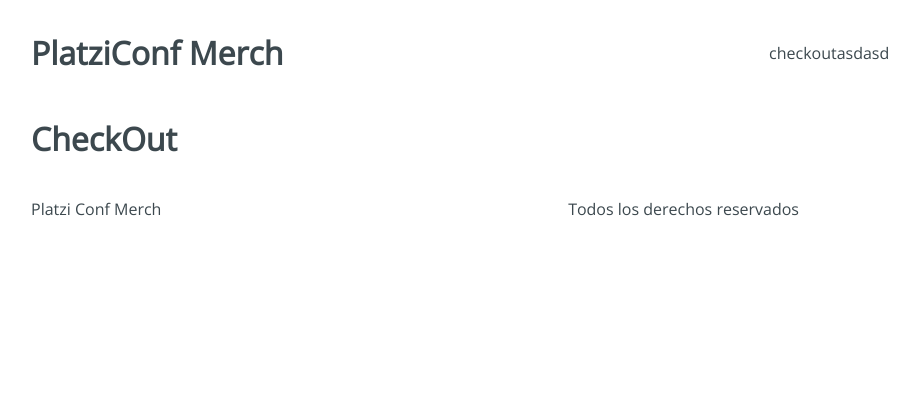
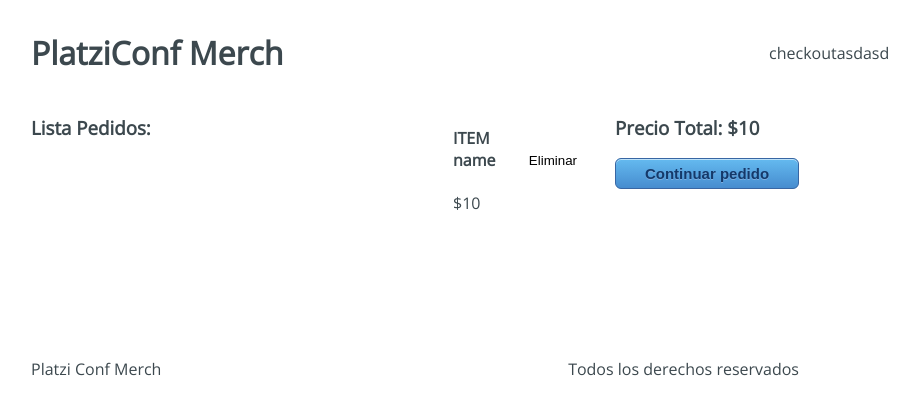
Before and after one commit to alejandrozeb/ReactHooks, a React app in the folder platzi-conf-merch/: page /checkout in a window 1280 px wide. Shown: the top 414 px of the page, without its empty margins (225-1144 px from the left). Built offline with nearby package versions, Linux system fonts and the light colour scheme.

Commit message:
{add} añadiendo el container Checkout

```diff
--- a/platzi-conf-merch/src/containers/CheckOut.jsx
+++ b/platzi-conf-merch/src/containers/CheckOut.jsx
@@ -1,7 +1,25 @@
 import React from 'react';
+import '../styles/components/Checkout.css';
 
 const CheckOut = () => {
-  return <h1>CheckOut</h1>;
+  return (
+    <div className="Checkout">
+      <div className="Checkout">
+        <h3>Lista Pedidos:</h3>
+        <div className="Checkout-item">
+          <div className="checkout-element">
+            <h4>ITEM name</h4>
+            <span>$10</span>
+          </div>
+          <button type='button'>Eliminar</button>
+        </div>
+      </div>
+      <div className="Checkout-sidebar">
+        <h3>Precio Total: $10</h3>
+        <button type='button'>Continuar pedido</button>
+      </div>
+    </div>
+  );
 };
 
 export default CheckOut;
```
